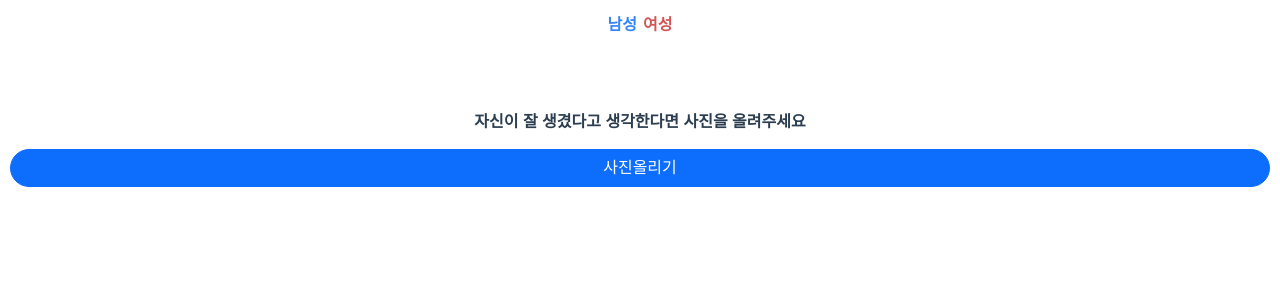
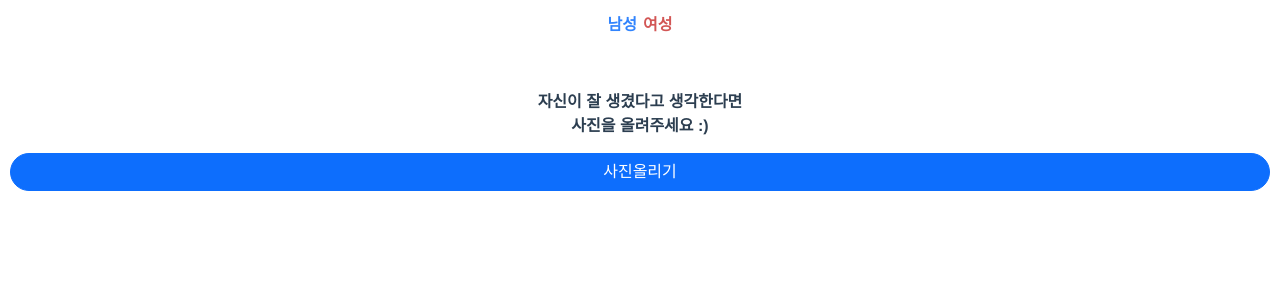
Before and after one commit to rlagudals95/randomBox, a Vue app: page / in a window 1280 px wide. Shown: the top 300 px of the page. Built offline with nearby package versions, Linux system fonts and the light colour scheme; what vue-html2canvas would draw is missing.

Commit message:
first build

```diff
--- a/src/views/Home.vue
+++ b/src/views/Home.vue
@@ -1,15 +1,16 @@
 <template>
   <div class="home-container">
-    <div class="guide">자신이 잘 생겼다고 생각한다면 사진을 올려주세요</div>
+    <div class="guide">자신이 잘 생겼다고 생각한다면<br>사진을 올려주세요 :)</div>
     <div class="randombox-container" id="capture" >
       <RandomBox v-show="this.isUpload" />
     </div>
+    <div v-show="this.isUpload" class="x-guide">엑박이 뜨는 사진이 있다면 랜덤 돌리기를 눌러주세요!</div>
     <div class="btn-container">
       <b-button v-if="this.isUpload" pill @click="this.clickTrigger" class="upload-btn" variant="primary">사진바꾸기</b-button>
       <b-button v-else pill @click="this.clickTrigger" class="upload-btn" variant="primary">사진올리기</b-button>
       <b-button pill @click="startRandom" class="random-btn" v-show="this.isUpload" variant="secondary">랜덤돌리기</b-button>
       <input ref="click" class="file-upload" id="file-upload" type="file" @change="fileUpload" style="display:none" />
-      <b-button pill @click="goCapture" class="cature-btn" v-show="this.isUpload" variant="outline-primary">사진저장</b-button>
+      <b-button pill @click="goCapture" class="cature-btn" v-show="this.isUpload" variant="primary">사진저장</b-button>
     </div>
   </div>
 </template>
@@ -79,12 +80,12 @@ export default {
 
 <style>
   .home-container {
-    margin-top: 50px;
+    margin-top: 30px;
     width: 100%;
     position: absolute;
     left: 50%;
     transform: translate(-50%);
-    padding: 0px 10px
+    padding: 0px 10px 30px 10px
   }
 
   .guide {
@@ -96,7 +97,11 @@ export default {
     cursor: pointer;
     font-weight: bold;
   }
-
+  .x-guide {
+    font-size: 8px;
+    opacity: 0.8;
+    margin-top: 10px;
+  }
   .btn-container{
     margin-top: 15px;
     align-items: center;
```
